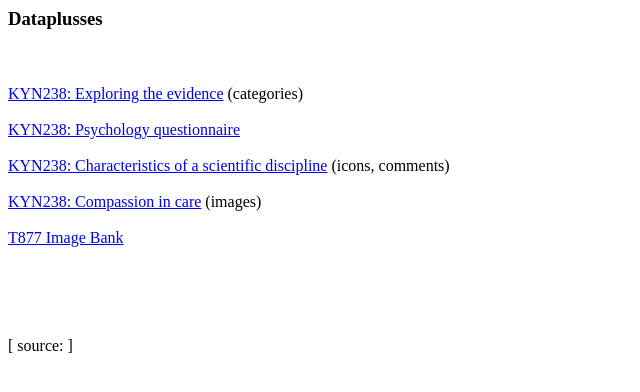
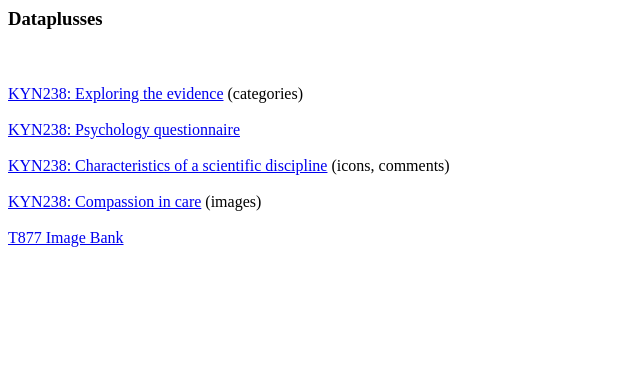
Before and after one commit to howsoft/myarchive, a plain HTML site: page dataplus links.htm in a window 1280 px wide. Shown: the full height of the page, 0-640 px from the left. Drawn offline with Linux system fonts and the light colour scheme.

Commit message:
inconsequential loss

```diff
--- a/dataplus links.htm
+++ b/dataplus links.htm
@@ -24,7 +24,6 @@
 <a href=""></a>
 <br/><br/>
 
- [ source:  ]
 
 </body>
 </html>
```
